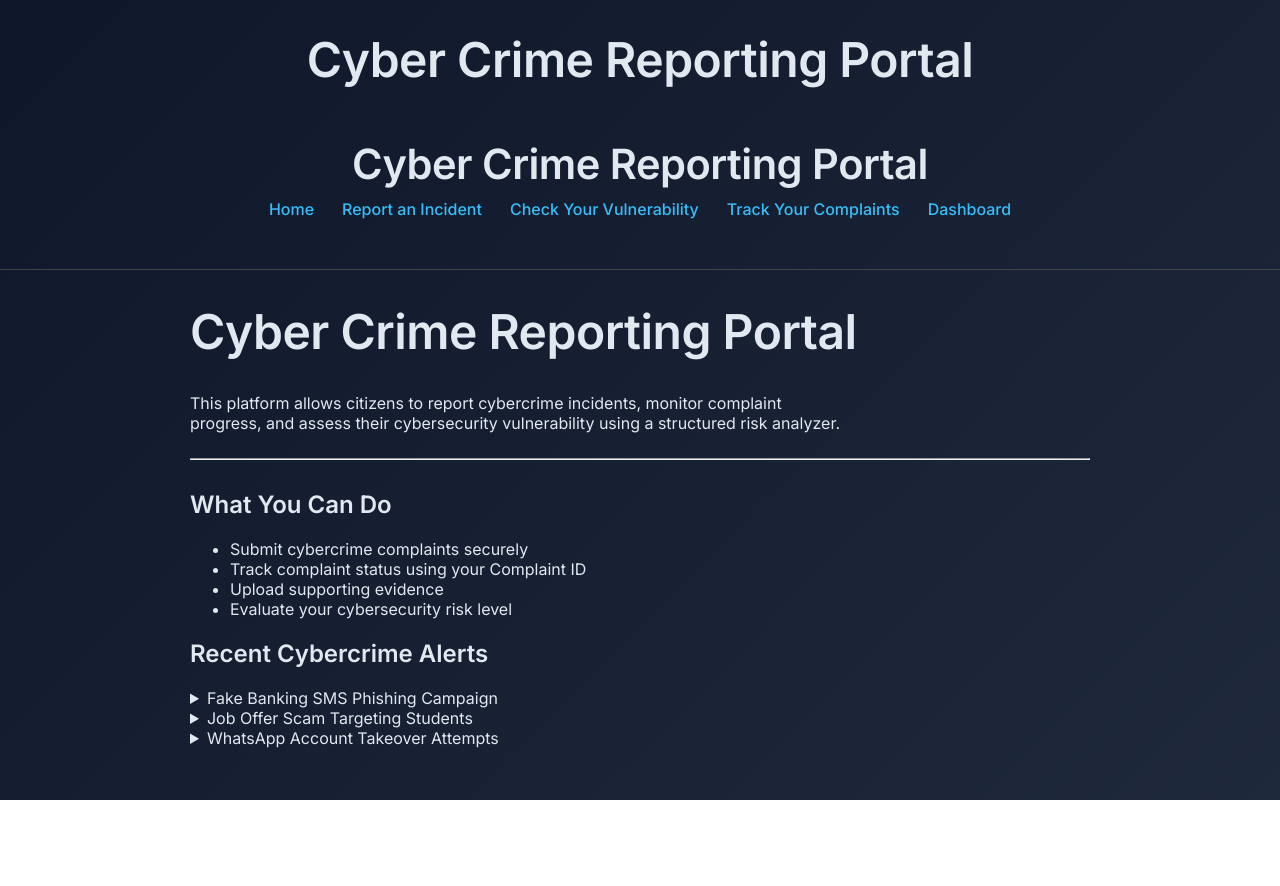
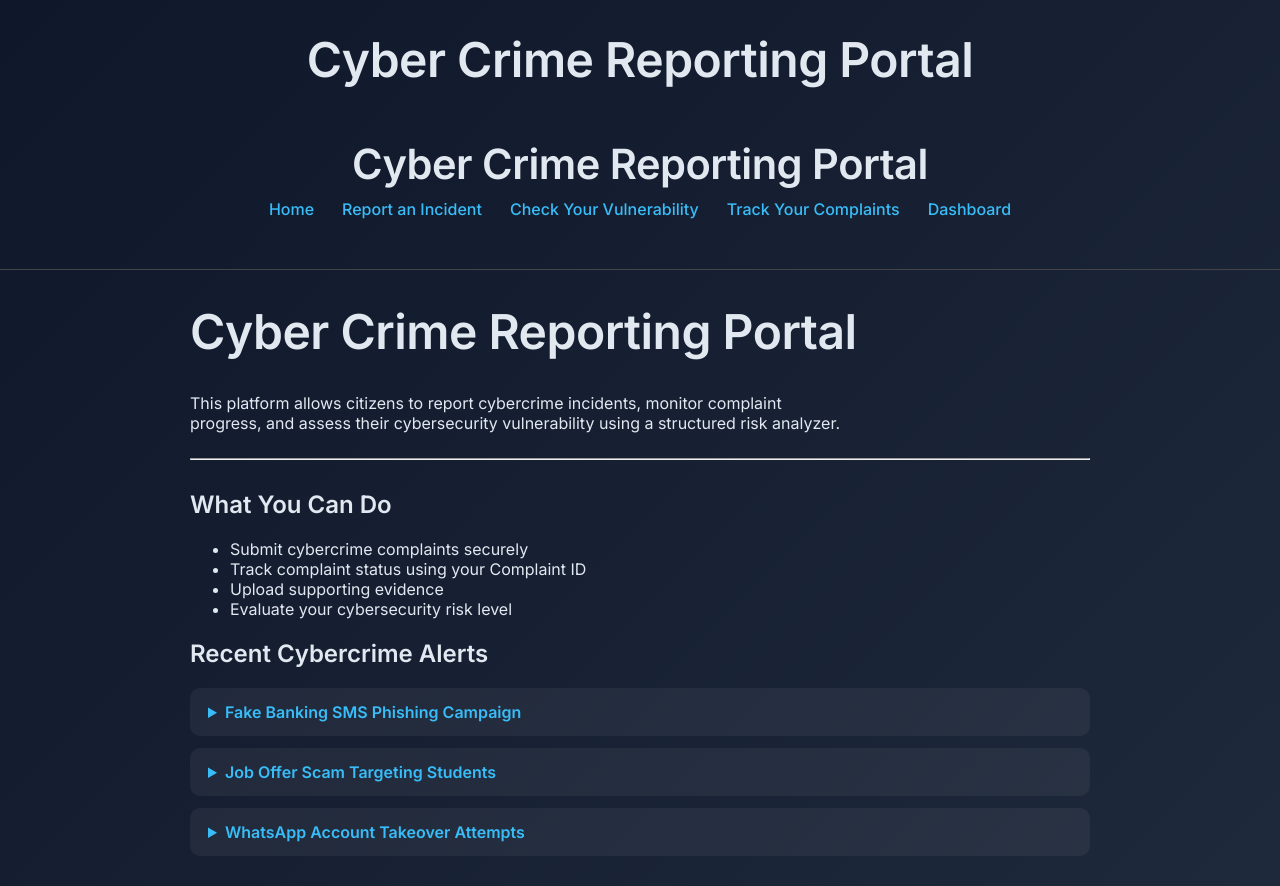
Before and after one commit to Praneel15-01-01/cyber-crime-portal, a React (Vite) app: page / in a window 1280 px wide. Before the commit the page ends 800 px from the top, so only its background shows below. Built offline with nearby package versions, Linux system fonts and the light colour scheme.

Commit message:
Fixed more errors

```diff
--- a/src/index.css
+++ b/src/index.css
@@ -237,3 +237,34 @@ small {
 .nav-links a:hover {
   text-decoration: underline;
 }
+.alerts-container {
+  margin-top: 20px;
+  display: flex;
+  flex-direction: column;
+  gap: 12px;
+}
+
+.alert-card {
+  background: rgba(255, 255, 255, 0.05);
+  border-radius: 10px;
+  padding: 14px 18px;
+  cursor: pointer;
+  transition: 0.2s ease;
+}
+
+.alert-card:hover {
+  background: rgba(255, 255, 255, 0.08);
+}
+
+.alert-card summary {
+  font-weight: 600;
+  color: #38bdf8;
+  font-size: 1rem;
+  outline: none;
+}
+
+.alert-card p {
+  margin-top: 10px;
+  color: #cbd5e1;
+  line-height: 1.5;
+}
--- a/src/pages/home.jsx
+++ b/src/pages/home.jsx
@@ -20,36 +20,35 @@ function Home() {
         <li>Evaluate your cybersecurity risk level</li>
       </ul>
 
-      <div className="alert-section">
-        <div className="alert-section">
       <h2>Recent Cybercrime Alerts</h2>
 
+      <div className="alerts-container">
+
         <details className="alert-card">
-            <summary className="alert-title">
-              Fake Banking SMS Phishing Campaign
-            </summary>
-            Fraudulent SMS messages impersonating banks are requesting users
-            to verify account details through malicious links. Avoid clicking
-            unknown verification links received via SMS.
+          <summary>Fake Banking SMS Phishing Campaign</summary>
+          <p>
+            Fraudulent SMS messages impersonating banks are requesting users to verify
+            account details through malicious links. Avoid clicking unknown verification
+            links received via SMS.
+          </p>
         </details>
 
         <details className="alert-card">
-            <summary className="alert-title">
-              Job Offer Scam Targeting Students
-            </summary>
-            Attackers are sending fake internship offers requesting payment
-            for application processing. Legitimate employers never charge
-            recruitment fees.
+          <summary>Job Offer Scam Targeting Students</summary>
+          <p>
+            Attackers are sending fake internship offers requesting payment for
+            application processing. Legitimate employers never charge recruitment fees.
+          </p>
         </details>
 
         <details className="alert-card">
-            <summary className="alert-title">
-              WhatsApp Account Takeover Attempts
-            </summary>
-            Attackers request OTP codes claiming accidental delivery. Never
-            share verification codes with anyone.
+          <summary>WhatsApp Account Takeover Attempts</summary>
+          <p>
+            Attackers request OTP codes claiming accidental delivery. Never share
+            verification codes with anyone.
+          </p>
         </details>
-        </div>
+
       </div>
     </div>
   );
```
Lines whose indentation alone changed are shown as unchanged.
